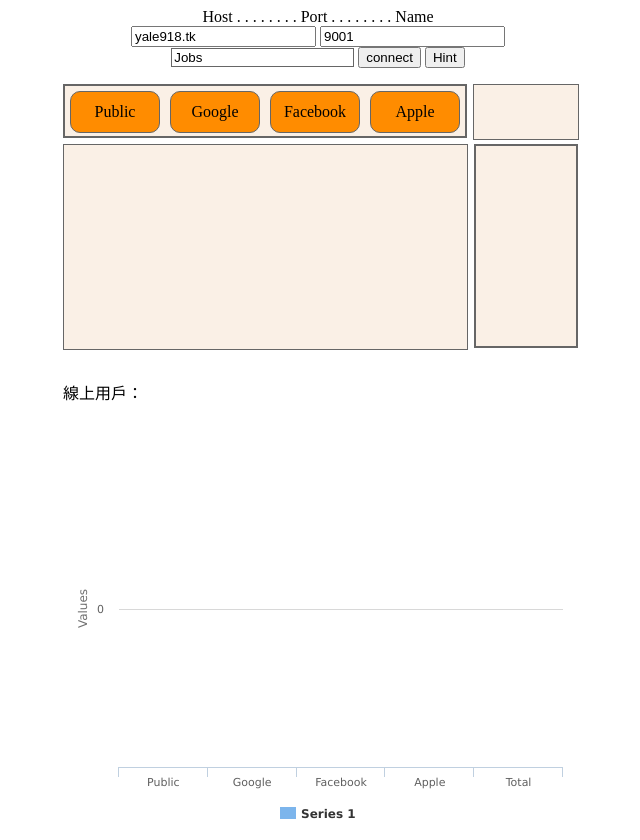
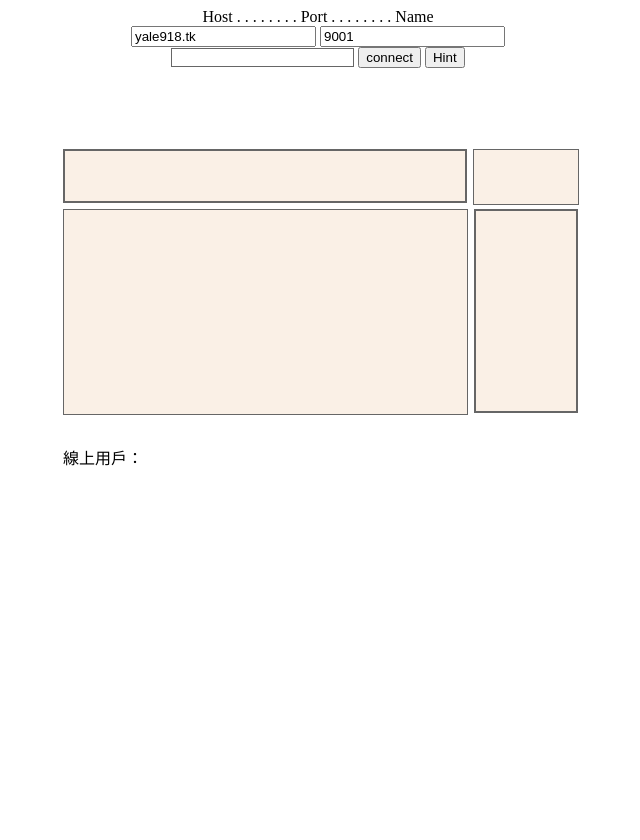
Before and after one commit to yale918/mqtt-prac, a website: page hmw2-chatroom.html in a window 1280 px wide. Shown: the whole page, without its empty margins (327-967 px from the left). After the commit the page ends 800 px from the top, so only its background shows below. Drawn offline with Linux system fonts and the light colour scheme.

Commit message:
brief commit

```diff
--- a/hmw2-chatroom.html
+++ b/hmw2-chatroom.html
@@ -50,7 +50,7 @@
 			<input type="button" id="hint" onclick="hint()" value='Hint'>
 			<br>
 		</div>
-		<div>
+		<div style="height:65px;">
 			<ul>
 				<li ng-repeat="topic in topicList">{{topic}}</li>
 			</ul>
@@ -60,18 +60,18 @@
 		<div style="width:510px;height:50px;">
 
 			<div style="background-color:linen;float:left;width:400px;height:50px;border:2px solid #666666">
-				<div class="roomBtn" id="Chnnel1" ng-click="b_ch1('_public_')" style="border:1px solid #666666;line-height:40px;text-align:center;style=cursor:pointer;border-radius:10px;background-color:darkorange;margin-top:5px;margin-left:5px;margin-right:5px;float:left;width:88px;height:40px;">
+				<div ng-show="connStat" class="roomBtn" id="Chnnel1" ng-click="b_ch1('_public_')" style="border:1px solid #666666;line-height:40px;text-align:center;style=cursor:pointer;border-radius:10px;background-color:darkorange;margin-top:5px;margin-left:5px;margin-right:5px;float:left;width:88px;height:40px;">
 					Public
 					<!--<input id="changeRoom" type="submit" value="Room1"></input>-->
 				</div>
-				<div class="roomBtn" id="Chnnel2" ng-click="b_ch1('_google_')" style="border:1px solid #666666;line-height:40px;text-align:center;style=cursor:pointer;border-radius:10px;background-color:darkorange;margin-top:5px;margin-left:5px;margin-right:5px;float:left;width:88px;height:40px;">
+				<div ng-show="connStat" class="roomBtn" id="Chnnel2" ng-click="b_ch1('_google_')" style="border:1px solid #666666;line-height:40px;text-align:center;style=cursor:pointer;border-radius:10px;background-color:darkorange;margin-top:5px;margin-left:5px;margin-right:5px;float:left;width:88px;height:40px;">
 					Google
 					<!--<input id="changeRoom" type="submit" value="Room1"></input>-->
 				</div>
-				<div class="roomBtn" id="Channel3" ng-click="b_ch1('_facebook_')" style="border:1px solid #666666;line-height:40px;text-align:center;style=cursor:pointer;border-radius:10px;background-color:darkorange;margin-top:5px;margin-left:5px;margin-right:5px;float:left;width:88px;height:40px;">
+				<div ng-show="connStat" class="roomBtn" id="Channel3" ng-click="b_ch1('_facebook_')" style="border:1px solid #666666;line-height:40px;text-align:center;style=cursor:pointer;border-radius:10px;background-color:darkorange;margin-top:5px;margin-left:5px;margin-right:5px;float:left;width:88px;height:40px;">
 					Facebook
 				</div>
-				<div class="roomBtn" id="Channel4" ng-click="b_ch1('_apple_')" style="border:1px solid #666666;line-height:40px;text-align:center;style=cursor:pointer;border-radius:10px;background-color:darkorange;margin-top:5px;margin-left:5px;margin-right:5px;float:left;width:88px;height:40px;">
+				<div ng-show="connStat" class="roomBtn" id="Channel4" ng-click="b_ch1('_apple_')" style="border:1px solid #666666;line-height:40px;text-align:center;style=cursor:pointer;border-radius:10px;background-color:darkorange;margin-top:5px;margin-left:5px;margin-right:5px;float:left;width:88px;height:40px;">
 					Apple
 				</div>
 			</div>
@@ -119,7 +119,7 @@
 
 
 <div>
-			<highchart config="chartConfig" > </highchart>
+			<highchart ng-show="connStat" config="chartConfig" > </highchart>
 </div>
 
 
@@ -163,10 +163,12 @@
 									//var randNum = Math.floor(Math.random()*10)%26;
 									var bucket = ['Jobs','Benzos','Zuckerburg','魯夫','喬巴'];
 									var randNum = Math.floor(Math.random()*10)%5;
+									$scope.t_name=bucket[randNum];
+
 									$scope.t_host='yale918.tk';
 									$scope.t_port='9001';
 									$scope.showMessage='';
-									$scope.t_name=bucket[randNum];
+									$scope.t_name='';
 
 									var monitor ="monitor";
 									var chart;
```
Also changed, not shown: mqttFloatNav.html (+4 -2 lines).
